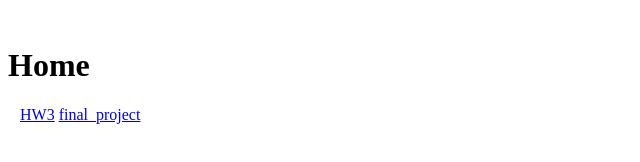
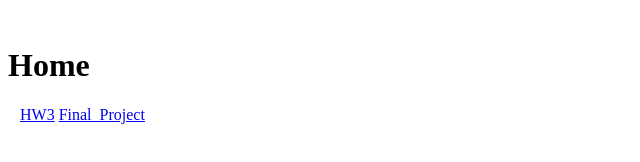
Before and after one commit to Louis-Dejavu/CG_Homework, a plain HTML site: page index.html in a window 1280 px wide. Shown: the full height of the page, 0-640 px from the left. Drawn offline with Linux system fonts and the light colour scheme.

Commit message:
Rename link to final project in index.html

```diff
--- a/index.html
+++ b/index.html
@@ -8,6 +8,7 @@
 <body>
     <h1>Home</h1>
     <a href="phongshading-todo/Phongshading.html">HW3</a>
-    <a href="CG期末作业/index.html">final_project</a>
+
+    <a href="CG期末作业/index.html">Final_Project</a>
 </body>
 </html>
```
